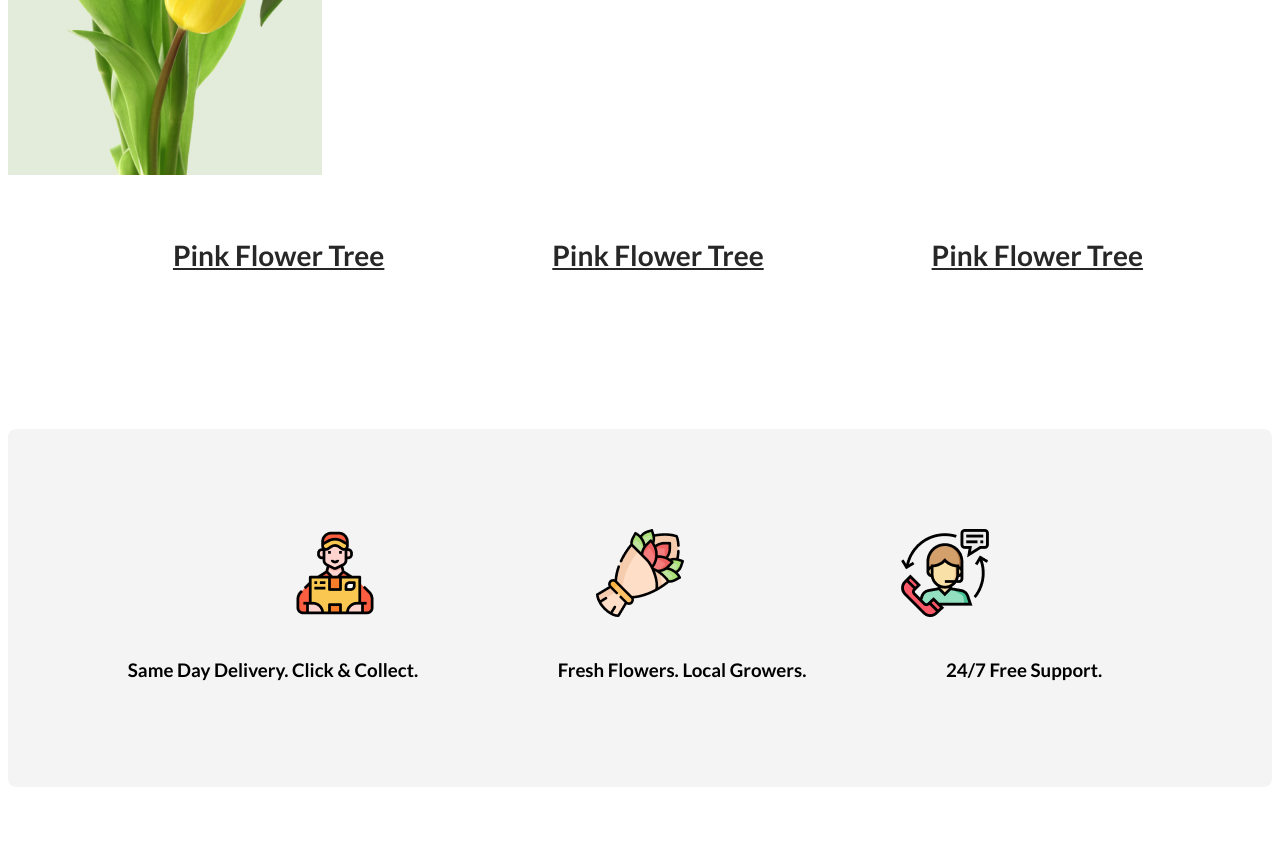
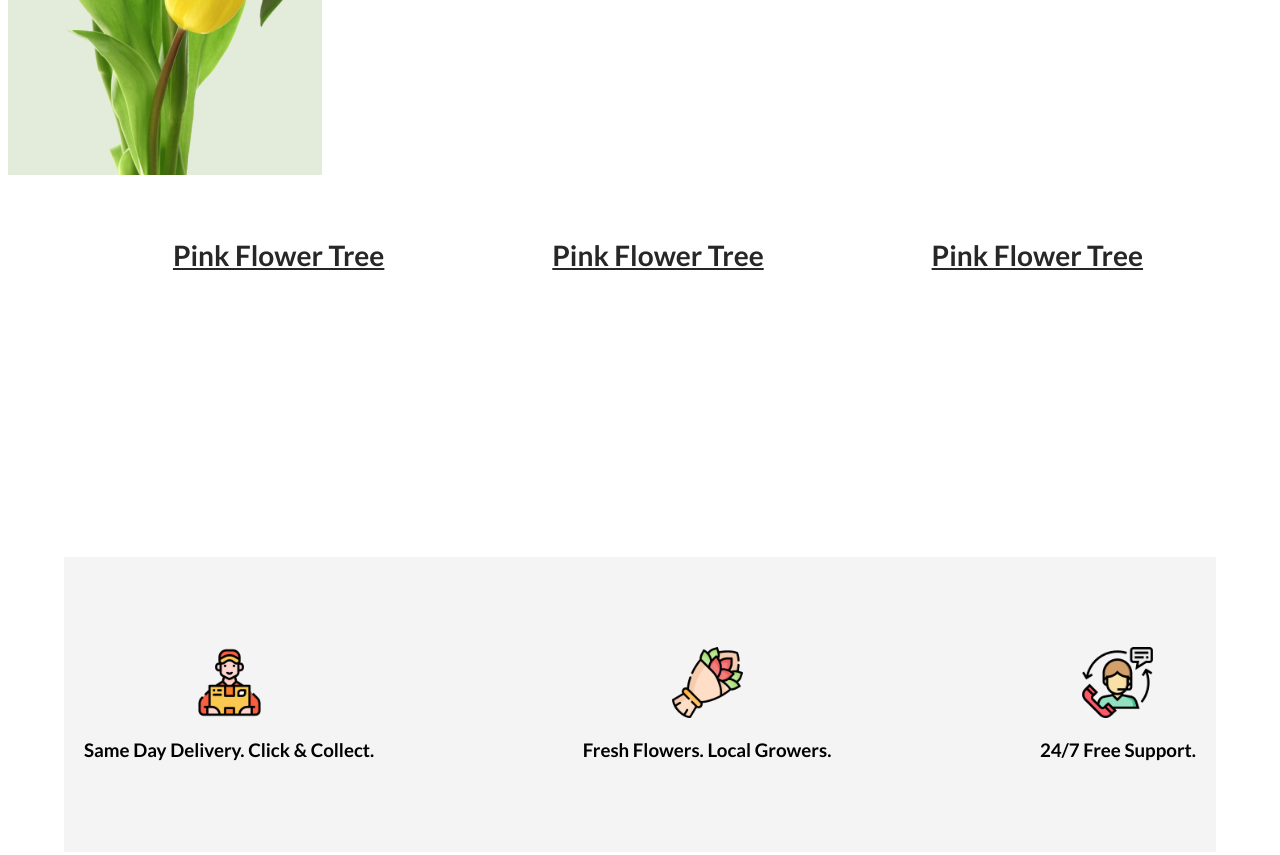
Before and after one commit to CaliforniaD/flower-shop-asssignment, a plain HTML site: page index.html in a window 1280 px wide. Shown: the part 2016-2871 px from the top of the page. Before the commit the page ends 2811 px from the top, so only its background shows below. Drawn offline with Linux system fonts and the light colour scheme.

Commit message:
support completed

```diff
--- a/flowershop.css
+++ b/flowershop.css
@@ -4,14 +4,17 @@
     margin-left: 100px;
     margin-top: 120px;
 }
+
 .banner {
     display: flex;
     justify-content: space-between;
 }
-    /*padding: 197px 240px 240px 240px;*/
+
+/*padding: 197px 240px 240px 240px;*/
 body {
     font-family: 'Lato', sans-serif;
 }
+
 .header {
     width: 100%;
     background-color: #E554731A;
@@ -19,12 +22,13 @@ body {
     align-items: center;
     justify-content: space-between;
 }
+
 .first-img img {
     max-width: 100%;
     height: auto;
     margin-left: 10px;
     margin-top: 20px;
-  }
+}
 
 .header-title {
     width: 520px;
@@ -33,6 +37,7 @@ body {
     font-weight: 800;
     margin-bottom: 28px;
 }
+
 .paragraph {
     margin-right: 150px;
     margin-top: 0px;
@@ -79,12 +84,10 @@ body {
 main section {
     margin-top: 128px;
 }
+
 .one {
-    /* margin-left: 20px;
-    margin-right: 140px;*/
     margin-top: 120px;
     padding: 50px 35px 0px 35px;
-
 }
 
 .two {
@@ -134,20 +137,23 @@ main section {
     line-height: 35px;
     text-decoration-line: underline;
 }
-.support-img, .support-title{
+
+.support-section {
     display: flex;
-    justify-content: space-around;
-    text-align: center;
-    padding: 100px 175px 0px 175px;
-}
-.support-title{
-    padding: 24px 100px 87px 50px;
-}
-
-.support-section{
-    max-width: 1440px;
+    justify-content: space-between;
+    background : #2727270D;
+    max-width: 1152px;
     margin: 0 auto;
-    border-radius: 8px;
-    background: rgba(39, 39, 39, 0.05);
     text-align: center;
 }
+.support-section img {
+    max-width: 71px;
+}
+.support{
+    margin-top: 70px;
+    padding: 20px;
+    gap: 0px;
+}
+.heading{
+    margin-bottom: 71px;
+}
--- a/index.html
+++ b/index.html
@@ -41,17 +41,20 @@
                 <h3 id="c">Pink Flower Tree</h3>
             </div>
         </section>
-        <section class="support-section" >
-            <div class="support-img">
-                <img src="Flower Asset/Group 57.png" alt="">
-                <img src="Flower Asset/Group 58.png" alt="">
+        <section>
+            <div class="support-section">
+                <div class="support">
+                    <img src="Flower Asset/Group 57.png" alt="">
+                    <h3 class="heading">Same Day Delivery. Click & Collect.</h3>
+                </div>
+                <div class="support"><img src="Flower Asset/Group 58.png" alt="">
+                    <h3 class="heading">Fresh Flowers. Local Growers.</h3>
+                </div>
+                <div class="support">
                 <img src="Flower Asset/Group 59.png" alt="">
-            </div>
-            <div class="support-title">
-                <h3 class="heading" >Same Day Delivery. Click & Collect.</h3>
-                <h3 class="heading">Fresh Flowers. Local Growers.</h3>
                 <h3 class="heading">24/7 Free Support.</h3>
             </div>
+        </div>
         </section>
     </main>
 <footer>
```
